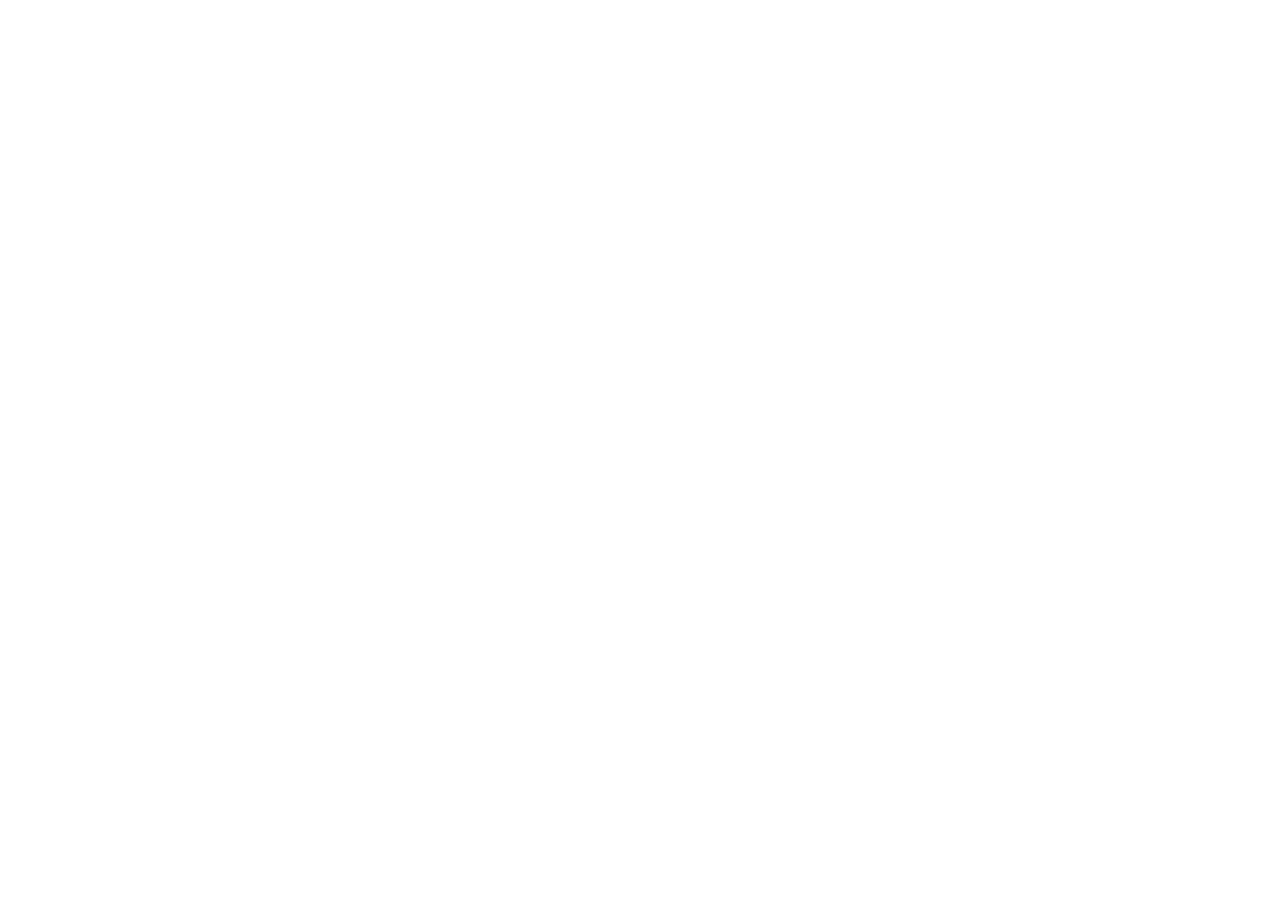
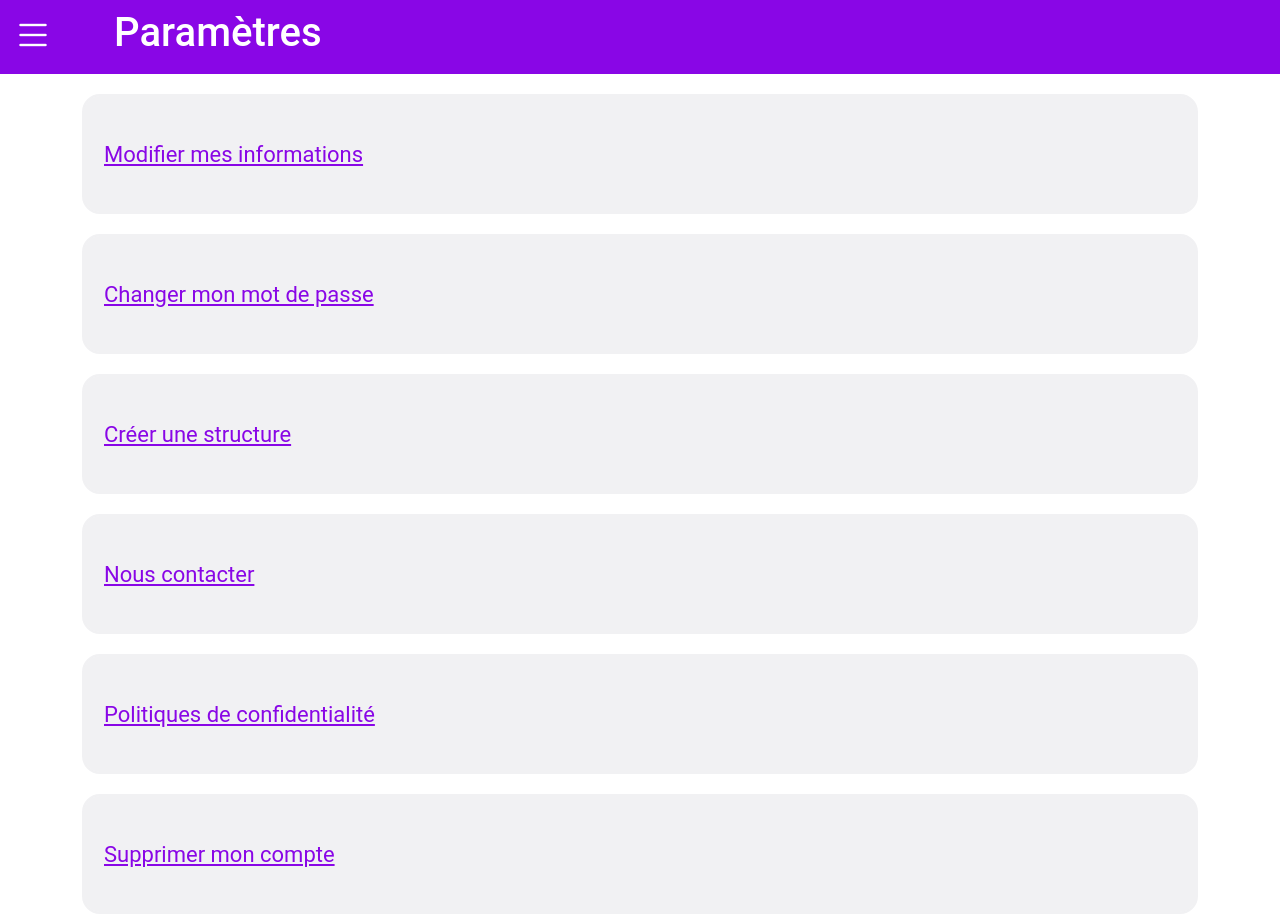
Before and after one commit to FadimeZgj/infinite_quiz, an Angular app: page /setting in a window 1280 px wide. Before the commit this address led to /. Before the commit the page ends 800 px from the top, so only its background shows below. Built offline with nearby package versions, Linux system fonts and the light colour scheme.

Commit message:
✨ features : ajout de l'interface paramètres

```diff
--- a/src/app/app.routes.ts
+++ b/src/app/app.routes.ts
@@ -15,6 +15,7 @@ import { GameComponent } from './game/game.component';
 import { ScoreComponent } from './score/score.component';
 import { RankingComponent } from './ranking/ranking.component';
 import { StatisticsComponent } from './statistics/statistics.component';
+import { SettingComponent } from './setting/setting.component';
 
 export const routes: Routes = [
     {path: 'login', component: LoginComponent},
@@ -32,6 +33,7 @@ export const routes: Routes = [
     {path: 'score', component: ScoreComponent},
     {path: 'rank', component: RankingComponent},
     {path: 'statistics', component: StatisticsComponent},
+    {path: 'setting', component: SettingComponent},
     {path: 'nav', component: NavbarComponent},
 
 
--- /dev/null
+++ b/src/app/setting/setting.component.html
@@ -0,0 +1,11 @@
+<app-navbar [title]="setting_title"></app-navbar>
+<div class="container">
+
+    <div><a href="">Modifier mes informations</a></div>
+    <div><a href="">Changer mon mot de passe</a></div>
+    <div><a href="">Créer une structure</a></div>
+    <div><a href="">Nous contacter</a></div>
+    <div><a href="">Politiques de confidentialité</a></div>
+    <div><a href="">Supprimer mon compte</a></div>
+
+</div>
--- /dev/null
+++ b/src/app/setting/setting.component.scss
@@ -0,0 +1,13 @@
+@import "../app.component.scss";
+
+div>div{
+    padding: 20px;
+    margin-top: 20px;
+    @include card-style(auto, 120px, $grey, $grey, 18px);
+    display: flex;
+    align-items: center;
+
+    a{
+        color: $purple;
+    }
+}
--- /dev/null
+++ b/src/app/setting/setting.component.ts
@@ -0,0 +1,13 @@
+import { Component } from '@angular/core';
+import { NavbarComponent } from '../navbar/navbar.component';
+
+@Component({
+  selector: 'app-setting',
+  standalone: true,
+  imports: [NavbarComponent],
+  templateUrl: './setting.component.html',
+  styleUrl: './setting.component.scss'
+})
+export class SettingComponent {
+setting_title="Paramètres"
+}
```
Also changed, not shown: 1 other file (tests, documents, lock files or other folders).
